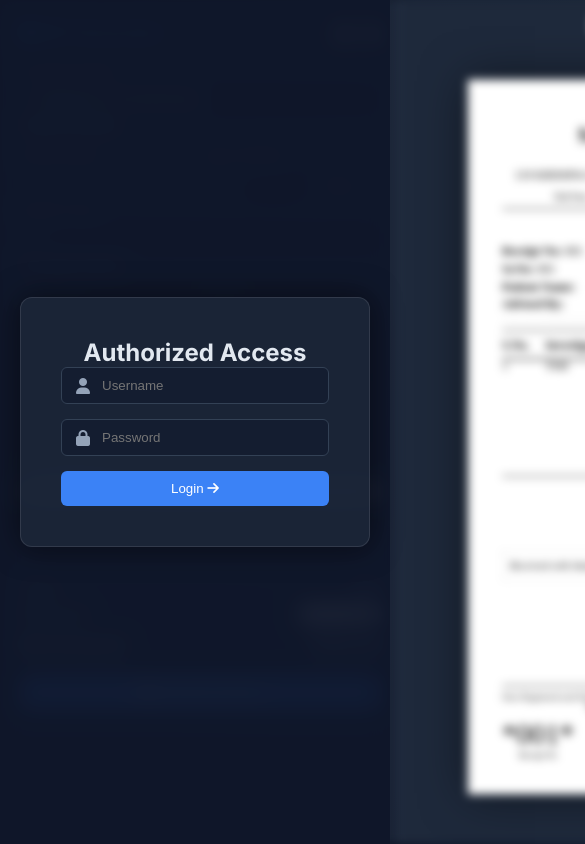
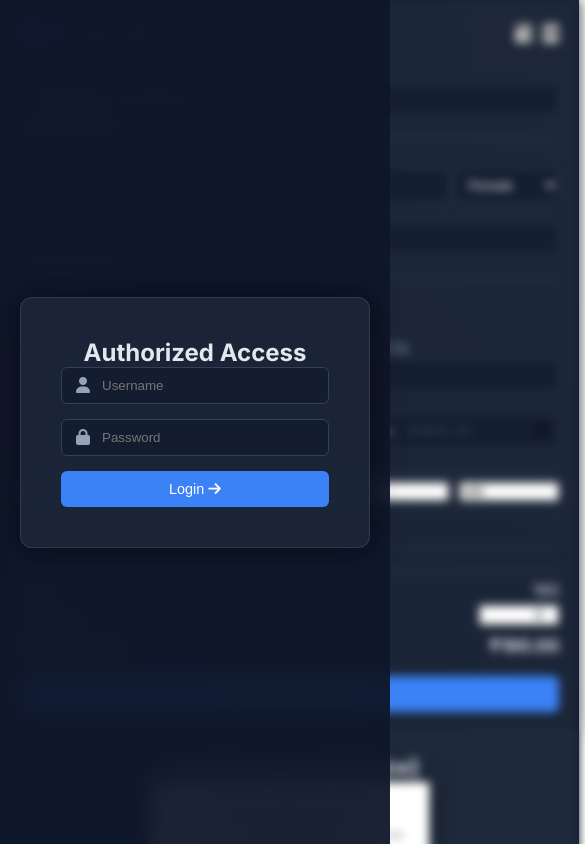
Before and after one commit to Abhinavsingh18/sebill, a Next.js app: page / in a window 390 px wide. Shown: the top 844 px of the page, 585 px wide, since content can reach past the window. Built offline with nearby package versions, Linux system fonts and the light colour scheme; a web font is replaced by a local one.

Commit message:
Remove Sr. No. and make app mobile-friendly

```diff
--- a/app/globals.css
+++ b/app/globals.css
@@ -158,17 +158,63 @@ a {
   display: flex;
   flex-direction: column;
   align-items: center;
-  justify-content: center;
+  justify-content: flex-start;
   padding: 40px;
   position: relative;
-  overflow: hidden;
+  overflow: auto;
+}
+
+/* Mobile Adjustments */
+@media (max-width: 900px) {
+  body {
+    overflow: auto;
+    height: auto;
+  }
+
+  .app-container {
+    flex-direction: column;
+  }
+
+  .editor-panel {
+    width: 100%;
+    height: auto;
+    border-right: none;
+    border-bottom: 1px solid var(--border);
+    overflow-y: visible;
+  }
+
+  .preview-panel {
+    width: 100%;
+    padding: 20px 10px;
+    height: auto;
+  }
+
+  .bill-paper {
+    transform: scale(0.65);
+    transform-origin: top center;
+    margin-bottom: -150px;
+    /* Offset scaled space */
+  }
+}
+
+@media (max-width: 500px) {
+  .bill-paper {
+    transform: scale(0.5);
+    margin-bottom: -300px;
+  }
+
+  .btn-primary,
+  .btn-secondary,
+  .btn-login {
+    font-size: 0.9rem;
+  }
 }
 
 /* The Paper (A5 representation) */
 .bill-paper {
   background: white;
   width: 148mm;
-  height: 210mm;
+  min-height: 210mm;
   padding: 10mm;
   color: black;
   font-family: 'Times New Roman', Times, serif;
@@ -177,7 +223,7 @@ a {
   font-size: 10pt;
   display: flex;
   flex-direction: column;
-  transform: scale(0.9);
+  transition: transform 0.3s;
 }
 
 /* Bill Specifics */
--- a/app/page.js
+++ b/app/page.js
@@ -18,7 +18,6 @@ export default function Home() {
   const [gender, setGender] = useState('Female');
   const [patientCode, setPatientCode] = useState('');
   const [receiptNo, setReceiptNo] = useState('001');
-  const [srNo, setSrNo] = useState('001');
   const [date, setDate] = useState('');
   const [sourceLab, setSourceLab] = useState('');
   const [advisedBy, setAdvisedBy] = useState('');
@@ -128,7 +127,7 @@ export default function Home() {
       date,
       netAmount: `Rs ${netAmount.toFixed(2)}`,
       fullState: {
-        labName, items, discount, age, gender, patientCode, srNo, advisedBy, adviseDate, sourceLab
+        labName, items, discount, age, gender, patientCode, advisedBy, adviseDate, sourceLab
       }
     };
 
@@ -170,7 +169,6 @@ export default function Home() {
     setAge(s.age);
     setGender(s.gender);
     setPatientCode(s.patientCode);
-    setSrNo(s.srNo);
     setAdvisedBy(s.advisedBy);
     setAdviseDate(s.adviseDate);
     setSourceLab(s.sourceLab);
@@ -303,10 +301,6 @@ export default function Home() {
                   <label>Receipt No</label>
                   <input value={receiptNo} onChange={e => setReceiptNo(e.target.value)} />
                 </div>
-                <div className="input-wrapper">
-                  <label>Sr. No</label>
-                  <input value={srNo} onChange={e => setSrNo(e.target.value)} />
-                </div>
               </div>
               <div className="grid-2">
                 <div className="input-wrapper">
@@ -400,7 +394,7 @@ export default function Home() {
                   </div>
                 )}
                 <div className="grid-row">
-                  <div className="col"><strong>Sr.No:</strong> <span>{srNo}</span></div>
+                  <div className="col"><strong>Receipt No:</strong> <span>{receiptNo}</span></div>
                   <div className="col text-right"><strong>Patient Code:</strong> <span>{patientCode}</span></div>
                 </div>
                 <div className="grid-row">
```
